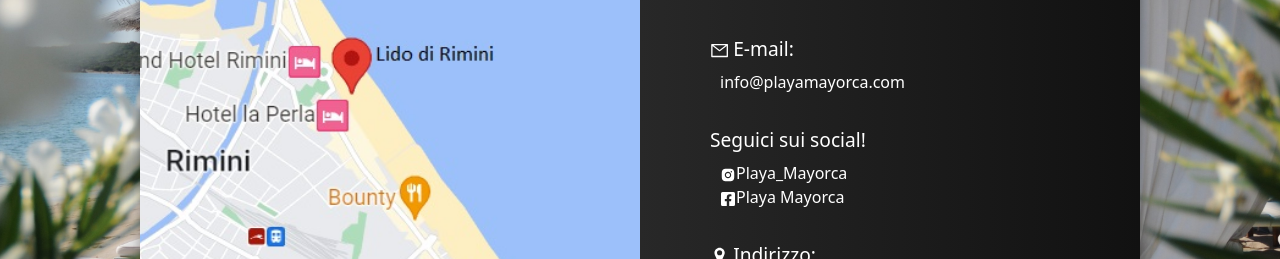
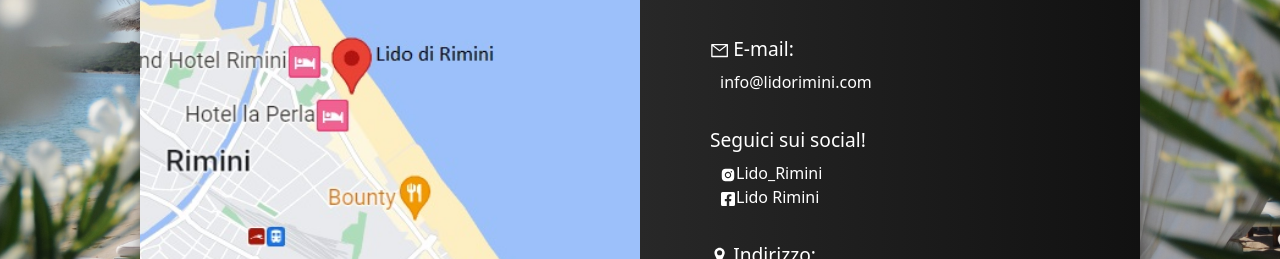
Before and after one commit to AriannaSoriani98/Progetto-ASW, a React (Create React App) app in the folder client/: page /luogo in a window 1280 px wide. Shown: the part 274-533 px from the top of the page. Built offline with nearby package versions, Linux system fonts and the light colour scheme.

Commit message:
aggiunta relazione e ultimato progetto

```diff
--- a/client/public/index.html
+++ b/client/public/index.html
@@ -9,7 +9,7 @@
       name="description"
       content="Web site created using create-react-app"
     />
-    <link rel="apple-touch-icon" href="%PUBLIC_URL%/logo192.png" />
+<!--    <link rel="apple-touch-icon" href="%PUBLIC_URL%/logo192.png" />-->
     <!--
       manifest.json provides metadata used when your web app is installed on a
       user's mobile device or desktop. See https://developers.google.com/web/fundamentals/web-app-manifest/
--- a/client/src/components/Contatti.js
+++ b/client/src/components/Contatti.js
@@ -71,7 +71,7 @@
                                 E-mail:
                             </div>
                             <div class="content">
-                                info@playamayorca.com
+                                info@lidorimini.com
                             </div>
                         </div>
                         <div className="contact-type">
@@ -80,9 +80,9 @@
                             </div>
                             <div className="content">
                                 <AiFillInstagram/>
-                                Playa_Mayorca <br/>
+                                Lido_Rimini <br/>
                                 <FaFacebookSquare/>
-                                Playa Mayorca
+                                Lido Rimini
                             </div>
                         </div>
                         <div className="contact-type">
```
Also changed, not shown: 1 other file (tests, documents, lock files or other folders).
